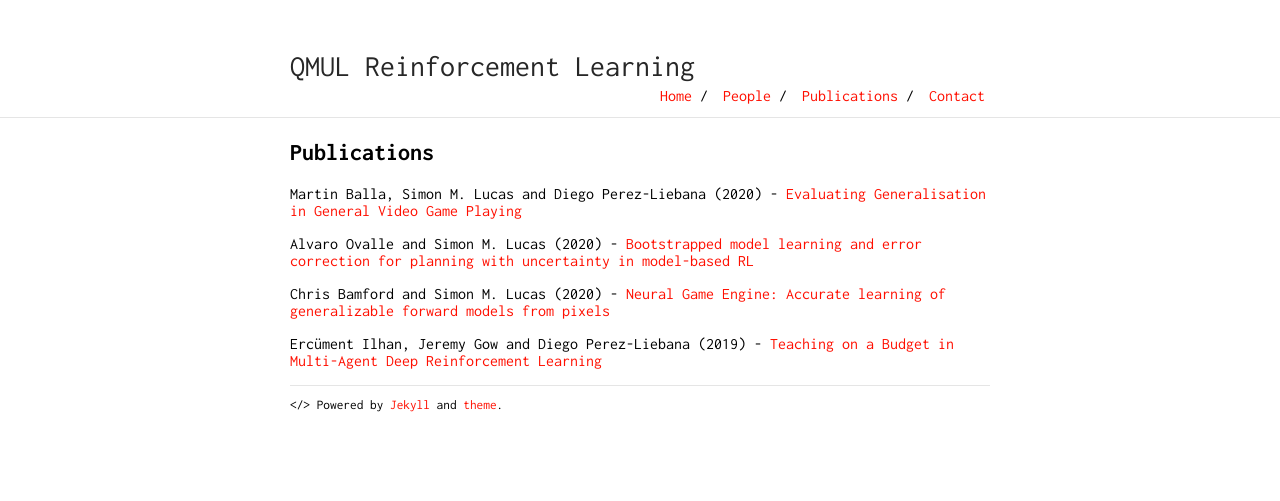
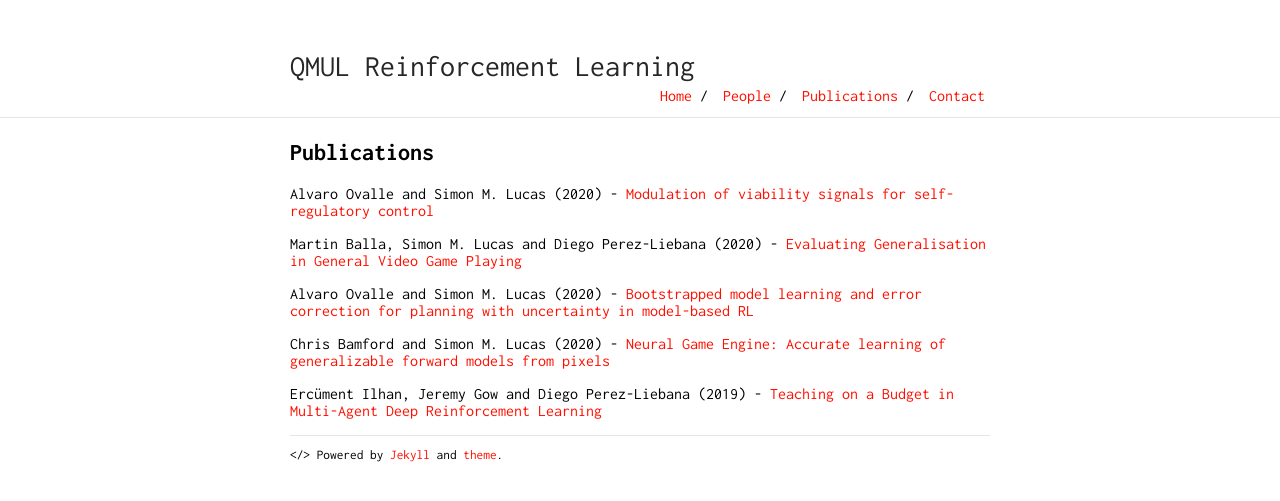
Before and after one commit to qmul-rl/qmul-rl.github.io, a Jekyll site: the page built from publications.md, in a window 1280 px wide. Shown: the top 501 px of the page. Built offline with Jekyll 4.4.1, drawn with Linux system fonts in a browser that asks for light colours; our own code applies the rules of GitHub Pages for plain Markdown files.

Commit message:
added free energy publication

```diff
--- a/publications.md
+++ b/publications.md
@@ -3,6 +3,8 @@ layout: default
 ---
 
 ## Publications
+
+Alvaro Ovalle and Simon M. Lucas (2020) - [Modulation of viability signals for self-regulatory control](https://arxiv.org/abs/2007.09297)
 
 Martin Balla, Simon M. Lucas and Diego Perez-Liebana (2020) - [Evaluating Generalisation in General Video Game Playing](https://arxiv.org/abs/2005.11247)
 
```
